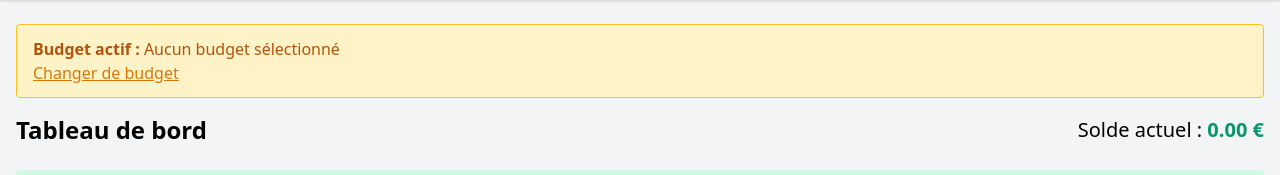
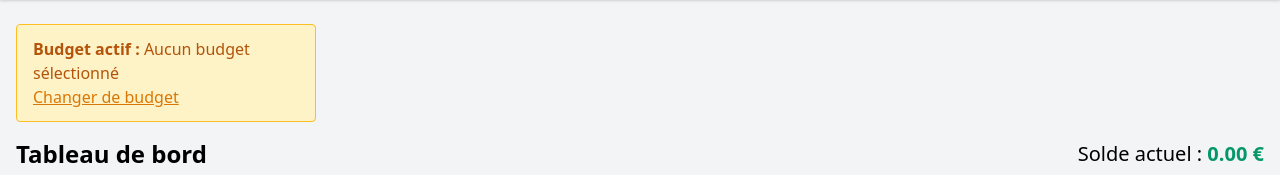
Before and after one commit to BaptisteRabouin/Budgetapp, a Flask app: page / in a window 1280 px wide. Shown: the part 72-247 px from the top of the page. Run offline with Flask 3, Linux system fonts and the light colour scheme; the visitor is signed in with stand-in values (Sample User, id 1); data that the repository does not hold is empty.

Commit message:
push automatisé

```diff
--- a/app/templates/index.html
+++ b/app/templates/index.html
@@ -3,7 +3,7 @@
 
 {% block content %}
 {% if session.get('active_budget_id') %}
-<div class="bg-yellow-100 border border-yellow-400 text-yellow-700 px-4 py-3 rounded mb-4">
+<div class="bg-yellow-100 border border-yellow-400 text-yellow-700 px-4 py-3 rounded mb-4"style="max-width: 300px;">
     <p>
         <strong>Budget actif :</strong>
        {{ active_budget.name if active_budget else "Aucun budget sélectionné" }}
```
